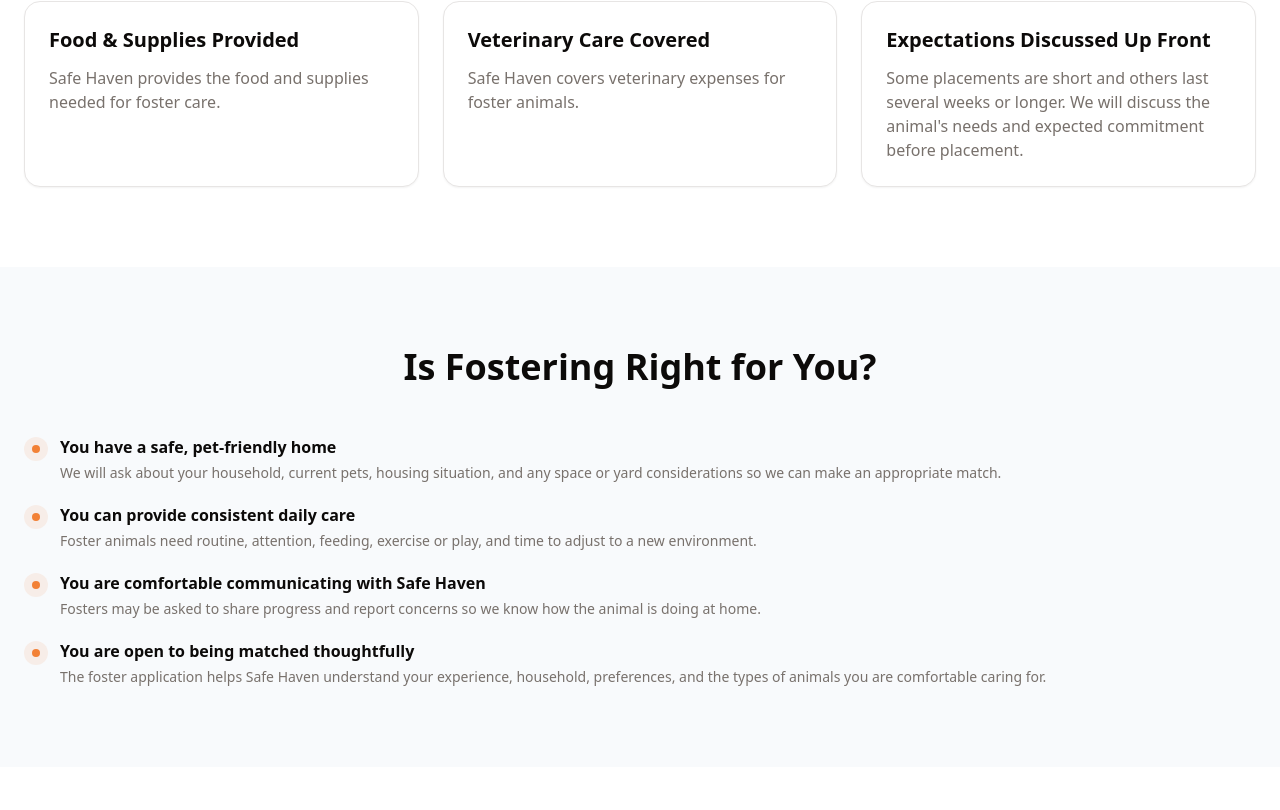
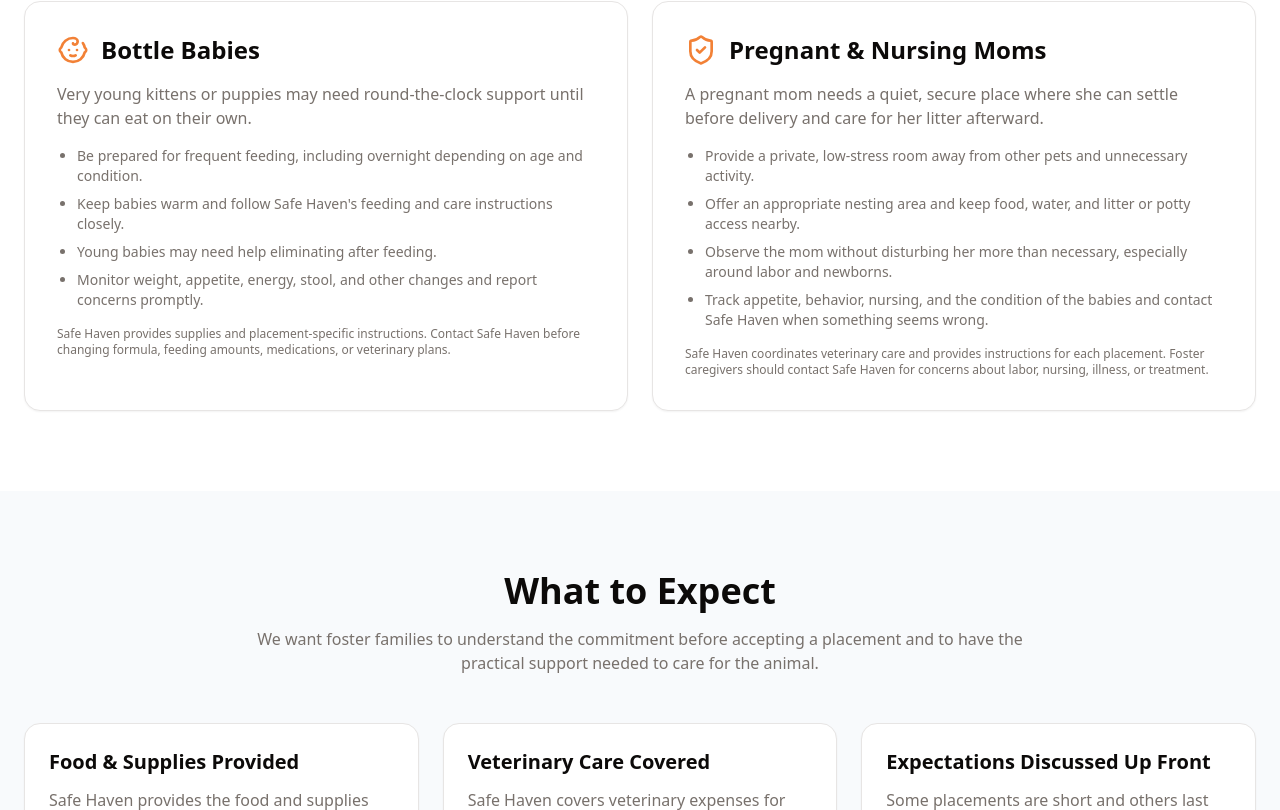
Before and after one commit to 7nqwsvhv99-hash/safe-haven-site, a Next.js app: page /foster in a window 1280 px wide. Shown: the part 1750-2560 px from the top of the page. Built offline with nearby package versions, Linux system fonts and the light colour scheme.

Commit message:
Add special foster guidance and application link

```diff
--- a/src/app/foster/page.tsx
+++ b/src/app/foster/page.tsx
@@ -1,6 +1,7 @@
+import Link from "next/link"
 import { Button } from "@/components/ui/button"
 import { Card } from "@/components/ui/card"
-import { Heart, Home, PawPrint, HelpCircle } from "lucide-react"
+import { Heart, Home, PawPrint, HelpCircle, Baby, ShieldCheck } from "lucide-react"
 
 export default function FosterPage() {
   return (
@@ -12,7 +13,7 @@ export default function FosterPage() {
             <p className="text-lg text-muted-foreground">
               Give a cat or dog a safe, temporary home while they wait for the right permanent family. Foster families expand Safe Haven's ability to care for more animals in our community.
             </p>
-            <Button asChild size="lg"><a href="#apply">Learn About Fostering</a></Button>
+            <Button asChild size="lg"><Link href="/foster-application">Apply to Foster</Link></Button>
           </div>
         </div>
       </section>
@@ -21,26 +22,12 @@ export default function FosterPage() {
         <div className="container-custom">
           <div className="max-w-3xl mx-auto text-center mb-12">
             <h2 className="text-3xl md:text-4xl font-bold mb-4">Why Foster?</h2>
-            <p className="text-lg text-muted-foreground">
-              Foster care gives animals time to adjust, build confidence, and show us who they are outside the shelter environment.
-            </p>
+            <p className="text-lg text-muted-foreground">Foster care gives animals time to adjust, build confidence, and show us who they are outside the shelter environment.</p>
           </div>
           <div className="grid grid-cols-1 md:grid-cols-3 gap-6 md:gap-8">
-            <Card className="p-6 text-center space-y-4">
-              <div className="flex justify-center"><Heart className="h-12 w-12 text-primary" /></div>
-              <h3 className="font-bold text-xl">Expand Safe Haven's Capacity</h3>
-              <p className="text-muted-foreground">Every foster home creates more room for Safe Haven to help another animal in need.</p>
-            </Card>
-            <Card className="p-6 text-center space-y-4">
-              <div className="flex justify-center"><Home className="h-12 w-12 text-primary" /></div>
-              <h3 className="font-bold text-xl">Help an Animal Thrive</h3>
-              <p className="text-muted-foreground">Home life can provide routine, socialization, and valuable insight into an animal's personality and needs.</p>
-            </Card>
-            <Card className="p-6 text-center space-y-4">
-              <div className="flex justify-center"><PawPrint className="h-12 w-12 text-primary" /></div>
-              <h3 className="font-bold text-xl">Support the Right Match</h3>
-              <p className="text-muted-foreground">What you learn about your foster can help Safe Haven find a permanent home that fits the animal well.</p>
-            </Card>
+            <Card className="p-6 text-center space-y-4"><div className="flex justify-center"><Heart className="h-12 w-12 text-primary" /></div><h3 className="font-bold text-xl">Expand Safe Haven's Capacity</h3><p className="text-muted-foreground">Every foster home creates more room for Safe Haven to help another animal in need.</p></Card>
+            <Card className="p-6 text-center space-y-4"><div className="flex justify-center"><Home className="h-12 w-12 text-primary" /></div><h3 className="font-bold text-xl">Help an Animal Thrive</h3><p className="text-muted-foreground">Home life can provide routine, socialization, and valuable insight into an animal's personality and needs.</p></Card>
+            <Card className="p-6 text-center space-y-4"><div className="flex justify-center"><PawPrint className="h-12 w-12 text-primary" /></div><h3 className="font-bold text-xl">Support the Right Match</h3><p className="text-muted-foreground">What you learn about your foster can help Safe Haven find a permanent home that fits the animal well.</p></Card>
           </div>
         </div>
       </section>
@@ -49,92 +36,60 @@ export default function FosterPage() {
         <div className="container-custom max-w-5xl">
           <h2 className="text-3xl md:text-4xl font-bold text-center mb-12">What Foster Families Do</h2>
           <div className="grid grid-cols-1 md:grid-cols-2 gap-5">
-            {responsibilities.map((item) => (
-              <div key={item.title} className="rounded-2xl border bg-white p-6">
-                <h3 className="font-semibold text-lg mb-2">{item.title}</h3>
-                <p className="text-sm text-muted-foreground">{item.description}</p>
-              </div>
-            ))}
+            {responsibilities.map((item) => <div key={item.title} className="rounded-2xl border bg-white p-6"><h3 className="font-semibold text-lg mb-2">{item.title}</h3><p className="text-sm text-muted-foreground">{item.description}</p></div>)}
           </div>
         </div>
       </section>
 
       <section className="section-padding bg-white">
-        <div className="container-custom">
+        <div className="container-custom max-w-5xl">
           <div className="max-w-3xl mx-auto text-center mb-12">
-            <h2 className="text-3xl md:text-4xl font-bold mb-4">What to Expect</h2>
-            <p className="text-muted-foreground">We want foster families to understand the commitment before accepting a placement and to have the practical support needed to care for the animal.</p>
+            <h2 className="text-3xl md:text-4xl font-bold mb-4">Special Foster Care</h2>
+            <p className="text-muted-foreground">Many Safe Haven foster placements involve bottle babies or pregnant and nursing moms. These placements can be especially rewarding, but they also require more hands-on care.</p>
           </div>
-          <div className="grid grid-cols-1 md:grid-cols-3 gap-6">
-            <Card className="p-6 space-y-3">
-              <h3 className="font-bold text-xl">Food &amp; Supplies Provided</h3>
-              <p className="text-muted-foreground">Safe Haven provides the food and supplies needed for foster care.</p>
+          <div className="grid grid-cols-1 lg:grid-cols-2 gap-6">
+            <Card className="p-6 md:p-8 space-y-4">
+              <div className="flex items-center gap-3"><Baby className="h-8 w-8 text-primary" /><h3 className="font-bold text-2xl">Bottle Babies</h3></div>
+              <p className="text-muted-foreground">Very young kittens or puppies may need round-the-clock support until they can eat on their own.</p>
+              <ul className="space-y-2 text-sm text-muted-foreground list-disc pl-5">
+                <li>Be prepared for frequent feeding, including overnight depending on age and condition.</li>
+                <li>Keep babies warm and follow Safe Haven's feeding and care instructions closely.</li>
+                <li>Young babies may need help eliminating after feeding.</li>
+                <li>Monitor weight, appetite, energy, stool, and other changes and report concerns promptly.</li>
+              </ul>
+              <p className="text-xs text-muted-foreground">Safe Haven provides supplies and placement-specific instructions. Contact Safe Haven before changing formula, feeding amounts, medications, or veterinary plans.</p>
             </Card>
-            <Card className="p-6 space-y-3">
-              <h3 className="font-bold text-xl">Veterinary Care Covered</h3>
-              <p className="text-muted-foreground">Safe Haven covers veterinary expenses for foster animals.</p>
-            </Card>
-            <Card className="p-6 space-y-3">
-              <h3 className="font-bold text-xl">Expectations Discussed Up Front</h3>
-              <p className="text-muted-foreground">Some placements are short and others last several weeks or longer. We will discuss the animal's needs and expected commitment before placement.</p>
+            <Card className="p-6 md:p-8 space-y-4">
+              <div className="flex items-center gap-3"><ShieldCheck className="h-8 w-8 text-primary" /><h3 className="font-bold text-2xl">Pregnant & Nursing Moms</h3></div>
+              <p className="text-muted-foreground">A pregnant mom needs a quiet, secure place where she can settle before delivery and care for her litter afterward.</p>
+              <ul className="space-y-2 text-sm text-muted-foreground list-disc pl-5">
+                <li>Provide a private, low-stress room away from other pets and unnecessary activity.</li>
+                <li>Offer an appropriate nesting area and keep food, water, and litter or potty access nearby.</li>
+                <li>Observe the mom without disturbing her more than necessary, especially around labor and newborns.</li>
+                <li>Track appetite, behavior, nursing, and the condition of the babies and contact Safe Haven when something seems wrong.</li>
+              </ul>
+              <p className="text-xs text-muted-foreground">Safe Haven coordinates veterinary care and provides instructions for each placement. Foster caregivers should contact Safe Haven for concerns about labor, nursing, illness, or treatment.</p>
             </Card>
           </div>
         </div>
       </section>
 
       <section className="section-padding bg-slate-50">
-        <div className="container-custom max-w-4xl">
-          <h2 className="text-3xl md:text-4xl font-bold text-center mb-12">Is Fostering Right for You?</h2>
-          <div className="space-y-5">
-            {fitItems.map((item) => (
-              <div key={item.title} className="flex items-start gap-3">
-                <div className="h-6 w-6 rounded-full bg-primary/10 flex items-center justify-center flex-shrink-0 mt-0.5"><div className="h-2 w-2 rounded-full bg-primary" /></div>
-                <div><h3 className="font-semibold mb-1">{item.title}</h3><p className="text-sm text-muted-foreground">{item.description}</p></div>
-              </div>
-            ))}
+        <div className="container-custom">
+          <div className="max-w-3xl mx-auto text-center mb-12"><h2 className="text-3xl md:text-4xl font-bold mb-4">What to Expect</h2><p className="text-muted-foreground">We want foster families to understand the commitment before accepting a placement and to have the practical support needed to care for the animal.</p></div>
+          <div className="grid grid-cols-1 md:grid-cols-3 gap-6">
+            <Card className="p-6 space-y-3"><h3 className="font-bold text-xl">Food &amp; Supplies Provided</h3><p className="text-muted-foreground">Safe Haven provides the food and supplies needed for foster care.</p></Card>
+            <Card className="p-6 space-y-3"><h3 className="font-bold text-xl">Veterinary Care Covered</h3><p className="text-muted-foreground">Safe Haven covers veterinary expenses for foster animals.</p></Card>
+            <Card className="p-6 space-y-3"><h3 className="font-bold text-xl">Expectations Discussed Up Front</h3><p className="text-muted-foreground">Some placements are short and others last several weeks or longer. We will discuss the animal's needs and expected commitment before placement.</p></Card>
           </div>
         </div>
       </section>
 
-      <section className="section-padding bg-white">
-        <div className="container-custom max-w-4xl">
-          <h2 className="text-3xl md:text-4xl font-bold text-center mb-12">How It Works</h2>
-          <div className="grid grid-cols-1 md:grid-cols-4 gap-6">
-            {steps.map((step, index) => (
-              <div key={step.title} className="space-y-3">
-                <div className="h-10 w-10 rounded-full bg-primary text-white flex items-center justify-center font-bold">{index + 1}</div>
-                <h3 className="font-bold text-lg">{step.title}</h3>
-                <p className="text-sm text-muted-foreground">{step.description}</p>
-              </div>
-            ))}
-          </div>
-        </div>
-      </section>
+      <section className="section-padding bg-white"><div className="container-custom max-w-4xl"><h2 className="text-3xl md:text-4xl font-bold text-center mb-12">How It Works</h2><div className="grid grid-cols-1 md:grid-cols-4 gap-6">{steps.map((step, index) => <div key={step.title} className="space-y-3"><div className="h-10 w-10 rounded-full bg-primary text-white flex items-center justify-center font-bold">{index + 1}</div><h3 className="font-bold text-lg">{step.title}</h3><p className="text-sm text-muted-foreground">{step.description}</p></div>)}</div></div></section>
 
-      <section className="section-padding bg-slate-50">
-        <div className="container-custom max-w-3xl">
-          <h2 className="text-3xl md:text-4xl font-bold text-center mb-12">Common Questions</h2>
-          <div className="space-y-6">
-            {faqs.map((faq) => (
-              <Card key={faq.question} className="p-6">
-                <div className="flex gap-3">
-                  <HelpCircle className="h-5 w-5 text-primary flex-shrink-0 mt-1" />
-                  <div className="space-y-2"><h3 className="font-semibold">{faq.question}</h3><p className="text-sm text-muted-foreground">{faq.answer}</p></div>
-                </div>
-              </Card>
-            ))}
-          </div>
-        </div>
-      </section>
+      <section className="section-padding bg-slate-50"><div className="container-custom max-w-3xl"><h2 className="text-3xl md:text-4xl font-bold text-center mb-12">Common Questions</h2><div className="space-y-6">{faqs.map((faq) => <Card key={faq.question} className="p-6"><div className="flex gap-3"><HelpCircle className="h-5 w-5 text-primary flex-shrink-0 mt-1" /><div className="space-y-2"><h3 className="font-semibold">{faq.question}</h3><p className="text-sm text-muted-foreground">{faq.answer}</p></div></div></Card>)}</div></div></section>
 
-      <section id="apply" className="section-padding bg-primary/5">
-        <div className="container-custom max-w-2xl text-center">
-          <h2 className="text-3xl md:text-4xl font-bold mb-4">Ready to Foster?</h2>
-          <p className="text-lg text-muted-foreground mb-3">We are building one streamlined foster application for cats and dogs, with species-specific questions shown only when they apply.</p>
-          <p className="text-sm text-muted-foreground mb-8">Until that application is connected here, contact Safe Haven to get started.</p>
-          <p className="font-semibold">(815) 858-2265</p>
-        </div>
-      </section>
+      <section id="apply" className="section-padding bg-primary/5"><div className="container-custom max-w-2xl text-center"><h2 className="text-3xl md:text-4xl font-bold mb-4">Ready to Foster?</h2><p className="text-lg text-muted-foreground mb-8">Complete one streamlined application for cat or dog fostering, including bottle-baby and pregnant-mom readiness questions when they apply.</p><Button asChild size="lg"><Link href="/foster-application">Start Foster Application</Link></Button><p className="text-sm text-muted-foreground mt-4">Questions? Call us at (815) 858-2265.</p></div></section>
     </div>
   )
 }
@@ -146,16 +101,9 @@ const responsibilities = [
   { title: "Help with the path to adoption", description: "Share updates and work with Safe Haven when a potential adopter may be a good match." },
 ]
 
-const fitItems = [
-  { title: "You have a safe, pet-friendly home", description: "We will ask about your household, current pets, housing situation, and any space or yard considerations so we can make an appropriate match." },
-  { title: "You can provide consistent daily care", description: "Foster animals need routine, attention, feeding, exercise or play, and time to adjust to a new environment." },
-  { title: "You are comfortable communicating with Safe Haven", description: "Fosters may be asked to share progress and report concerns so we know how the animal is doing at home." },
-  { title: "You are open to being matched thoughtfully", description: "The foster application helps Safe Haven understand your experience, household, preferences, and the types of animals you are comfortable caring for." },
-]
-
 const steps = [
   { title: "Apply", description: "Tell us about your household, experience, schedule, and the kinds of animals or needs you are comfortable fostering." },
-  { title: "Review & Match", description: "Safe Haven reviews the application and works with you to identify a foster placement that fits your household and the animal's needs." },
+  { title: "Review & Match", description: "Safe Haven reviews the application and identifies a foster placement that fits your household and the animal's needs." },
   { title: "Welcome Your Foster", description: "Bring the animal into your home with the food, supplies, and care information needed for the placement." },
   { title: "Stay Connected", description: "Share updates, communicate concerns, and help Safe Haven learn what kind of permanent home may be the best fit." },
 ]
@@ -163,7 +111,7 @@ const steps = [
 const faqs = [
   { question: "What does Safe Haven provide?", answer: "Safe Haven provides foster food and supplies and covers veterinary expenses for foster animals." },
   { question: "How long does fostering last?", answer: "It varies by animal and situation. Some placements are short, while others last several weeks or longer. We will discuss the expected commitment before you agree to a placement." },
-  { question: "What if I rent my home?", answer: "Renters may be able to foster if their housing allows pets. The foster application asks about your housing situation so Safe Haven can confirm that a placement is appropriate." },
+  { question: "What if I rent my home?", answer: "Renters may be able to foster if their housing allows pets. The application asks about your housing situation so Safe Haven can confirm that a placement is appropriate." },
   { question: "What if I already have pets or children?", answer: "That does not automatically prevent you from fostering. We use information about your household and current animals to help determine which placements may be a good fit." },
-  { question: "Do I need previous foster experience?", answer: "Not necessarily. The application asks about your animal experience, comfort with different needs, and preferences so Safe Haven can make an appropriate match." },
+  { question: "Do I need previous foster experience?", answer: "Not necessarily. The application asks about your experience, comfort with different needs, and preferences so Safe Haven can make an appropriate match." },
 ]
```
